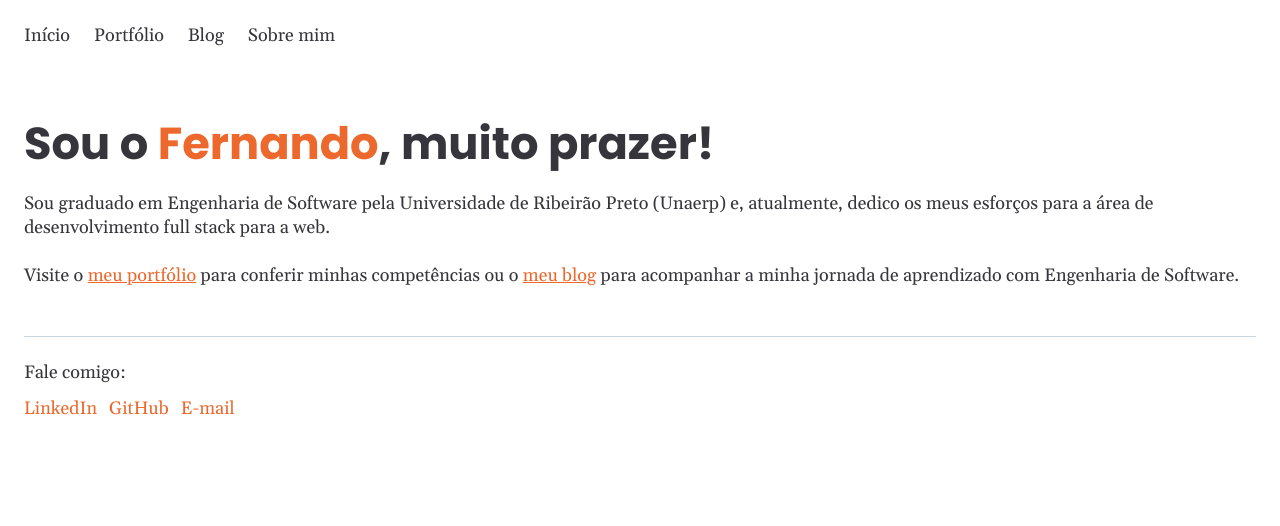
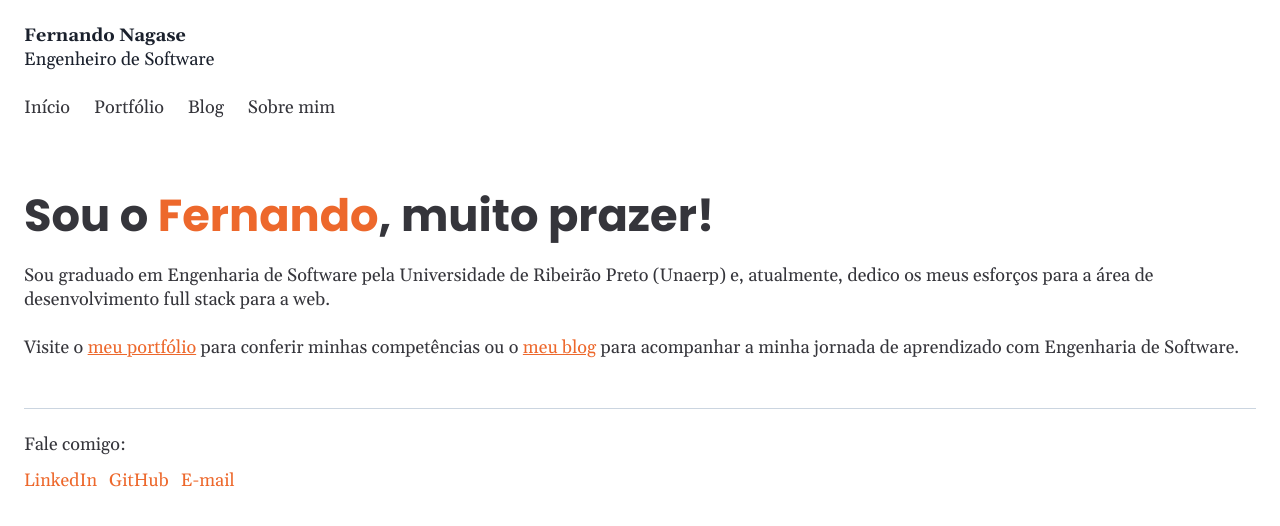
Before and after one commit to fernandonagase/ngsfer.com, a Next.js app: page / in a window 1280 px wide. Shown: the top 526 px of the page. Built offline with nearby package versions, Linux system fonts and the light colour scheme.

Commit message:
add header logo

```diff
--- a/components/Header/index.tsx
+++ b/components/Header/index.tsx
@@ -1,9 +1,11 @@
 import SiteNavigation from '@/components/SiteNavigation'
 import { Box } from '@chakra-ui/react'
+import Logo from '../Logo'
 
 export default function Header() {
     return (
-        <Box p="baseline-2" as="header" pos="sticky">
+        <Box p="baseline-2" as="header">
+            <Logo />
             <SiteNavigation />
         </Box>
     )
--- a/components/Logo/index.tsx
+++ b/components/Logo/index.tsx
@@ -1,10 +1,17 @@
-import { Text } from '@chakra-ui/react'
+import { LinkBox, LinkOverlay, Text } from '@chakra-ui/react'
+import NextLink from 'next/link'
 
 export default function Logo() {
     return (
-        <div>
-            <Text>Fernando Nagase</Text>
-            <Text>Engenheiro de Software</Text>
-        </div>
+        <LinkBox mb="baseline-2" display="inline-block">
+            <Text fontSize="md" lineHeight="baseline-2" fontWeight="700">
+                <LinkOverlay href="/" as={NextLink}>
+                    Fernando Nagase
+                </LinkOverlay>
+            </Text>
+            <Text fontSize="md" lineHeight="baseline-2">
+                Engenheiro de Software
+            </Text>
+        </LinkBox>
     )
 }
```
